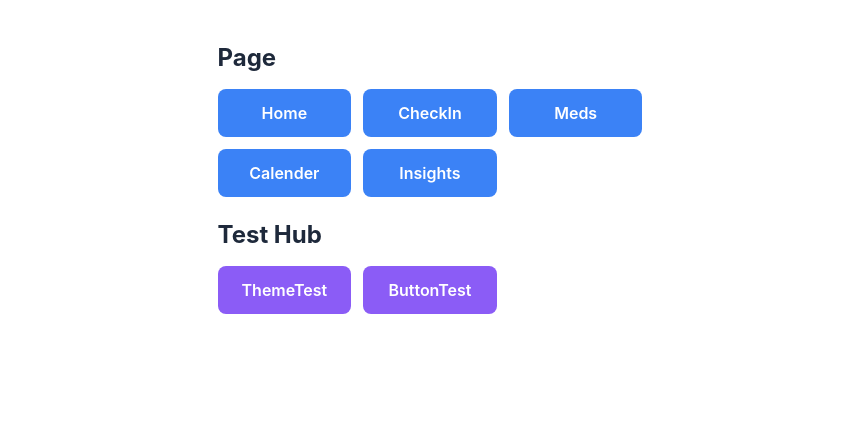
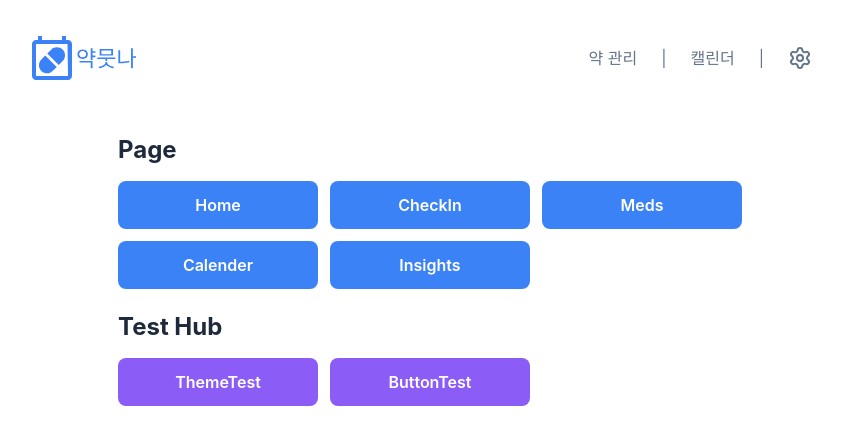
Before and after one commit to wnduddlekd/medicine, a React (Vite) app: page /test in a window 1280 px wide. Shown: the top 444 px of the page, without its empty margins (210-1051 px from the left). Built offline with nearby package versions, Linux system fonts and the light colour scheme; a web font is replaced by a local one.

Commit message:
feat: 메인 레이아웃에 헤더 추가 및 레이아웃 너비 지정

```diff
--- a/src/Layout/MainLayout.jsx
+++ b/src/Layout/MainLayout.jsx
@@ -1,13 +1,15 @@
 import { Outlet } from 'react-router-dom';
+import Header from '../components/commons/Header';
 
 export default function MainLayout() {
   return (
     <div className="min-h-screen bg-base-100 flex flex-col items-center">
-      <div className="w-full flex flex-col flex-1 items-center p-5">
+      <div className="w-full flex flex-col flex-1 gap-4 items-center p-5">
         {/* Header */}
+        <Header />
 
         {/* Page */}
-        <main className="flex-1">
+        <main className="flex-1 max-w-205 w-full">
           <Outlet />
         </main>
       </div>
```
